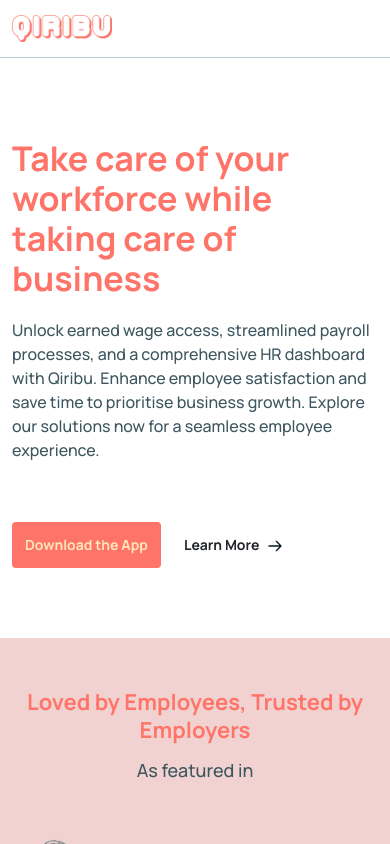
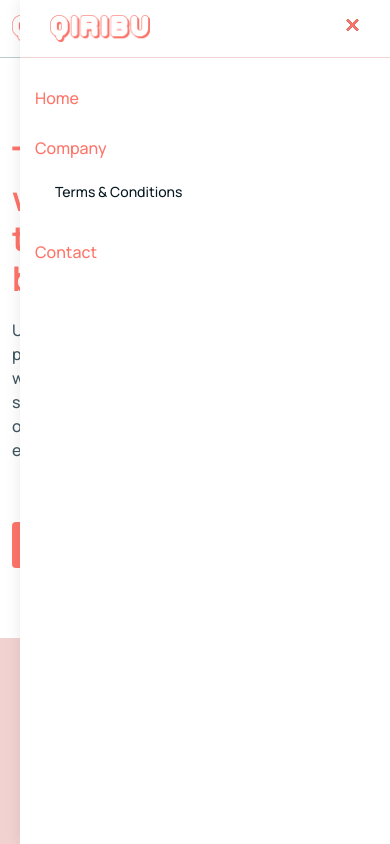
Before and after one commit to kallyas/qiribu.com, a React (Vite) app: page / in a window 390 px wide. Shown: the top 844 px of the page. Built offline with nearby package versions, Linux system fonts and the light colour scheme; some icons are missing; a web font is replaced by a local one.

Commit message:
fix: mobile menu

```diff
--- a/src/components/Navbar.jsx
+++ b/src/components/Navbar.jsx
@@ -4,6 +4,7 @@
 import { Link } from "react-router-dom";
 
 const Navbar = () => {
+  const [toggle, setToggle] = useState(!false);
   const menu = [
     {
       name: "Home",
@@ -42,6 +43,7 @@
   }, []);
 
   return (
+    <>
       <div className={`header sticky-bar ${isSticky ? "stick" : ""}`}>
         <div className="container">
           <div className="main-header">
@@ -79,6 +81,14 @@
                     )}
                   </ul>
                 </nav>
+                <div
+                  className={`burger-icon burger-icon-white ${toggle ? "burger-close" : ""}`}
+                  onClick={() => setToggle(!toggle)}
+                >
+                  <span className="burger-icon-top"></span>
+                  <span className="burger-icon-mid"></span>
+                  <span className="burger-icon-bottom"></span>
+                </div>
               </div>
               <div className="header-right">
                 <div className="d-none d-sm-inline-block">
@@ -91,6 +101,71 @@
           </div>
         </div>
       </div>
+      <div
+        className={`mobile-header-active mobile-header-wrapper-style perfect-scrollbar ${
+          toggle ? "sidebar-visible" : ""
+        }`}
+      >
+        <div className="mobile-header-wrapper-inner ps ps--active-y">
+          <div className="mobile-header-content-area">
+            <div className="mobile-logo">
+              <a className="d-flex" href="/">
+                <img
+                  src="logo_text_coral.svg"
+                  sizes="(max-width: 479px) 100vw, 479px"
+                  style={{ width: "100px" }}
+                  alt="logo"
+                />
+              </a>
+            </div>
+            <div
+              onClick={() => setToggle(!toggle)}
+              className={`burger-icon ${toggle ? "burger-close" : ""}`}
+            >
+              <span className="burger-icon-top"></span>
+              <span className="burger-icon-mid"></span>
+              <span className="burger-icon-bottom"></span>
+            </div>
+            <div className="perfect-scroll">
+              <div className="mobile-menu-wrap mobile-header-border">
+                <div className="tab-content">
+                  <div className="tab-pane fade active show" id="mobile-menu">
+                    <nav className="mt-15">
+                      <ul className="mobile-menu font-heading">
+                        {menu.map((item, index) =>
+                          item.hasChildren ? (
+                            <li key={index} className="has-children">
+                              <Link onClick={() => setToggle(!toggle)} to={item.link}>
+                                {item.name}
+                              </Link>
+                              <ul className="sub-menu">
+                                {item.children.map((child, index) => (
+                                  <li key={index}>
+                                    <Link onClick={() => setToggle(!toggle)} to={child.link}>
+                                      {child.name}
+                                    </Link>
+                                  </li>
+                                ))}
+                              </ul>
+                            </li>
+                          ) : (
+                            <li key={index}>
+                              <Link onClick={() => setToggle(!toggle)} to={item.link}>
+                                {item.name}
+                              </Link>
+                            </li>
+                          )
+                        )}
+                      </ul>
+                    </nav>
+                  </div>
+                </div>
+              </div>
+            </div>
+          </div>
+        </div>
+      </div>
+    </>
   );
 };
 
```
Also changed, not shown: public/app_image.png (added), public/user_image_holding_phone.webp (added). Lines whose indentation alone changed are shown as unchanged.
